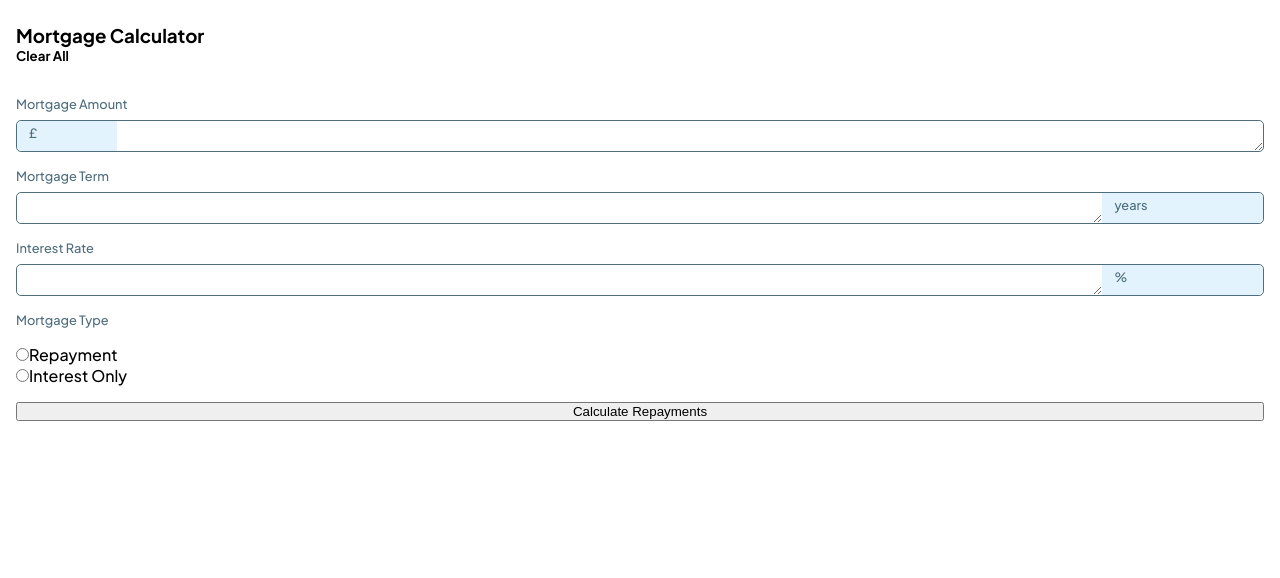
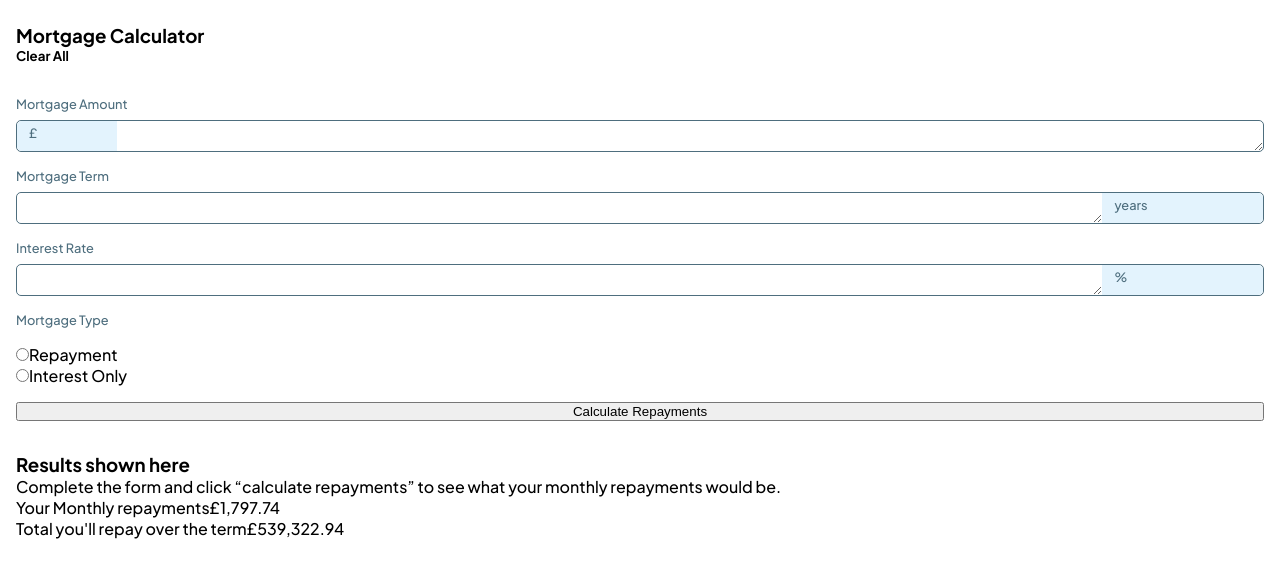
Before and after one commit to reneecwl/mortgage-calculator, a React (Vite) app: page / in a window 1280 px wide. Shown: the top 578 px of the page. Built offline with nearby package versions, Linux system fonts and the light colour scheme.

Commit message:
Add result component

```diff
--- a/src/App.jsx
+++ b/src/App.jsx
@@ -1,5 +1,6 @@
 import "./styles/partials/_global.scss";
 import Form from "./components/Form/Form";
+import Result from "./components/Result/Result";
 
 function App() {
   return (
@@ -9,6 +10,7 @@ function App() {
         <h5 className="subtitle">Clear All</h5>
       </header>
       <Form />
+      <Result />
     </>
   );
 }
--- /dev/null
+++ b/src/components/Result/Result.jsx
@@ -0,0 +1,22 @@
+import "./Result.scss";
+
+export default function Results() {
+  return (
+    <div className="results">
+      <h3 className="results__header">Results shown here</h3>
+      <p className="restuls__content">
+        Complete the form and click “calculate repayments” to see what your monthly repayments would be.{" "}
+      </p>
+      <div className="payment">
+        <div className="payment__monthly">
+          Your Monthly repayments
+          <span className="payment__monthly-amount">£1,797.74</span>
+        </div>
+        <div className="payment__total">
+          Total you'll repay over the term
+          <span className="payment__monthly-amount">£539,322.94</span>
+        </div>
+      </div>
+    </div>
+  );
+}
```
Also changed, not shown: src/components/Result/Result.scss (added).
